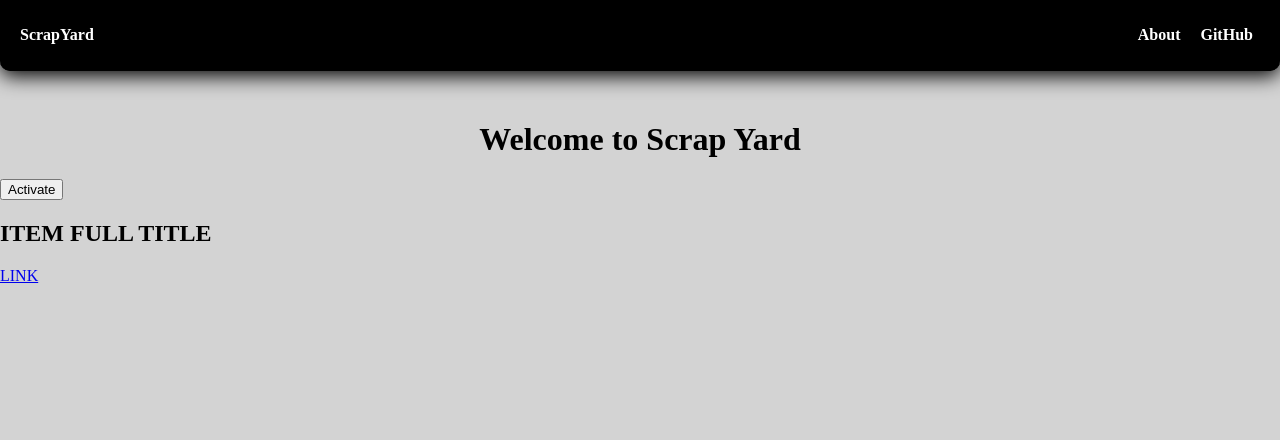
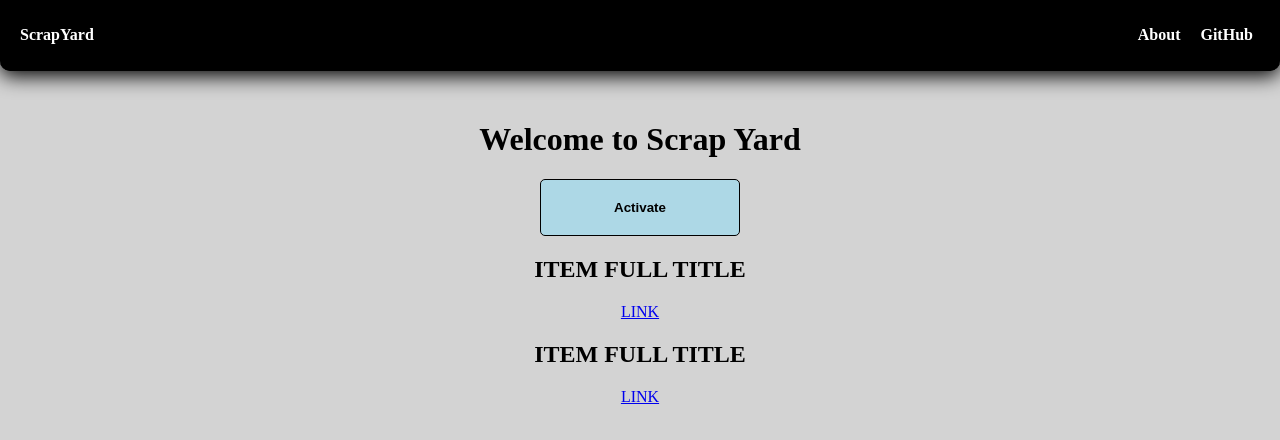
Before and after one commit to Kevin-Wei-KW/ECommerceWebScraper, a plain HTML site: page wireframes/index_frame.html in a window 1280 px wide. Drawn offline with Linux system fonts and the light colour scheme.

Commit message:
Update UI

```diff
--- a/staticFiles/style.css
+++ b/staticFiles/style.css
@@ -2,6 +2,7 @@ html, body{
     margin: 0;
     background-color: lightgray     ;
     color: black;
+    text-align: center;
 }
 
 h1 {
@@ -56,3 +57,27 @@ h1 {
 .navbar li {
     margin: 10px 20px 10px 0px;
 }
+
+.MainContent {
+    display: flex;
+    flex-direction: column;
+    align-items: center;
+    justify-content: top;
+}
+
+.MainContent form {
+    margin: auto;
+    display: inline-block;
+}
+
+.activate {
+    background-color: lightblue;
+    padding: 20px 20px;
+    width: 200px;
+    border: 1px solid black;
+    border-radius: 5px;
+
+    cursor: pointer;
+    font-weight: bold;
+    text-align: center;
+}
--- a/wireframes/index_frame.html
+++ b/wireframes/index_frame.html
@@ -19,16 +19,30 @@
 
  <h1>Welcome to Scrap Yard</h1>
 
- <button>Activate</button>
+<!-- <button type="button" class="activate"><a href="/scrape/">Activate</a></button>-->
 
- <h2>ITEM FULL TITLE</h2>
-
- <span automation-id="productDescriptionLabel_0" class="description">
- <a aria-current="true" automation-id="productDescriptionLink_0" class="active" href="https://www.costco.ca/hp-envy-x360-15-ey0003ca-2-in-1-laptop%2c-amd-ryzen-5-5625u.product.4000026984.html">
-  LINK
- </a><br>
+ <form action="/scrape/">
+    <input type="submit" value="Activate" class="activate" />
+</form>
 
 
-</span>
+ <div class="MainContent">
+
+   <h2>ITEM FULL TITLE</h2>
+  <span automation-id="productDescriptionLabel_0" class="description">
+   <a aria-current="true" automation-id="productDescriptionLink_0" class="active" href="https://www.costco.ca/hp-envy-x360-15-ey0003ca-2-in-1-laptop%2c-amd-ryzen-5-5625u.product.4000026984.html">
+    LINK
+   </a>
+  </span>
+
+   <h2>ITEM FULL TITLE</h2>
+  <span automation-id="productDescriptionLabel_0" class="description">
+   <a aria-current="true" automation-id="productDescriptionLink_0" class="active" href="https://www.costco.ca/hp-envy-x360-15-ey0003ca-2-in-1-laptop%2c-amd-ryzen-5-5625u.product.4000026984.html">
+    LINK
+   </a>
+  </span>
+
+ </div>
+
 </body>
 </html>
```
Also changed, not shown: 1 other file.
